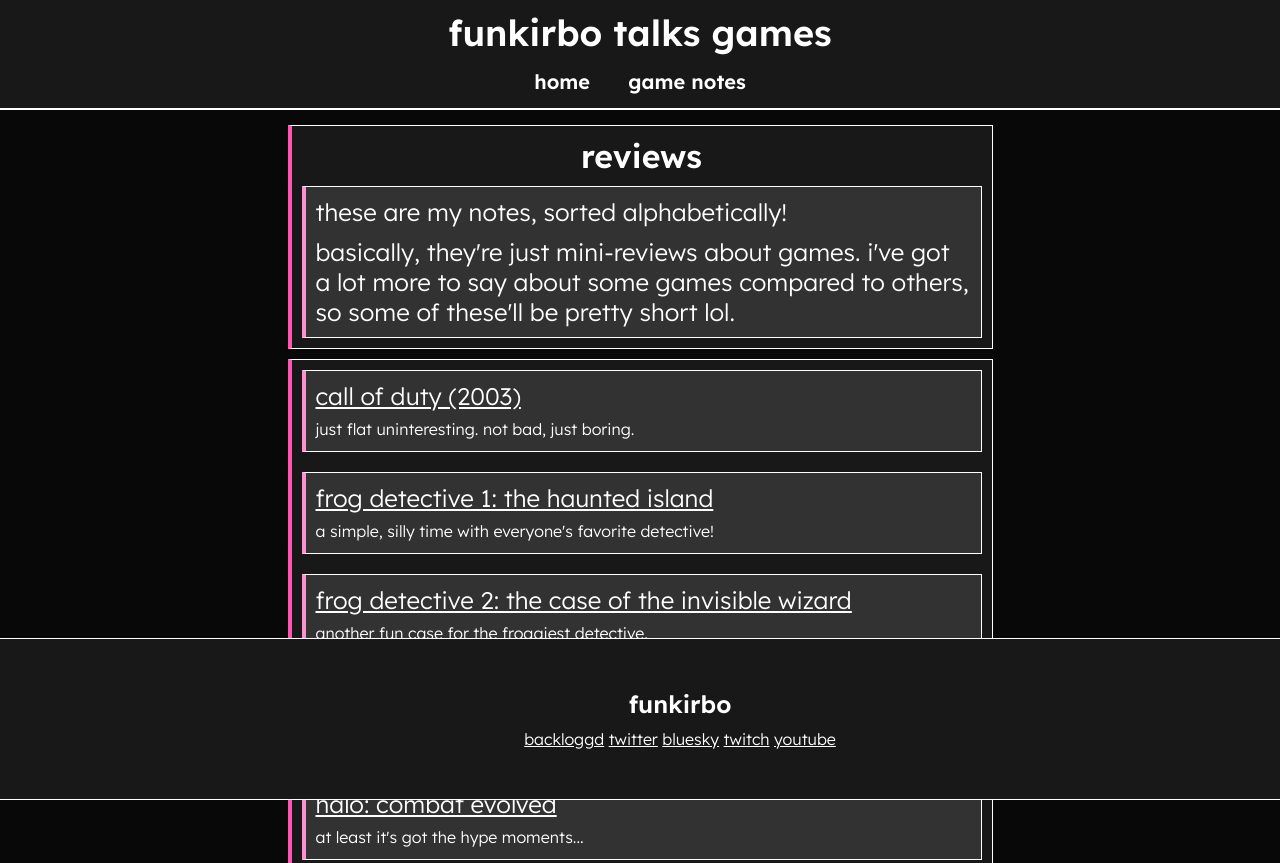
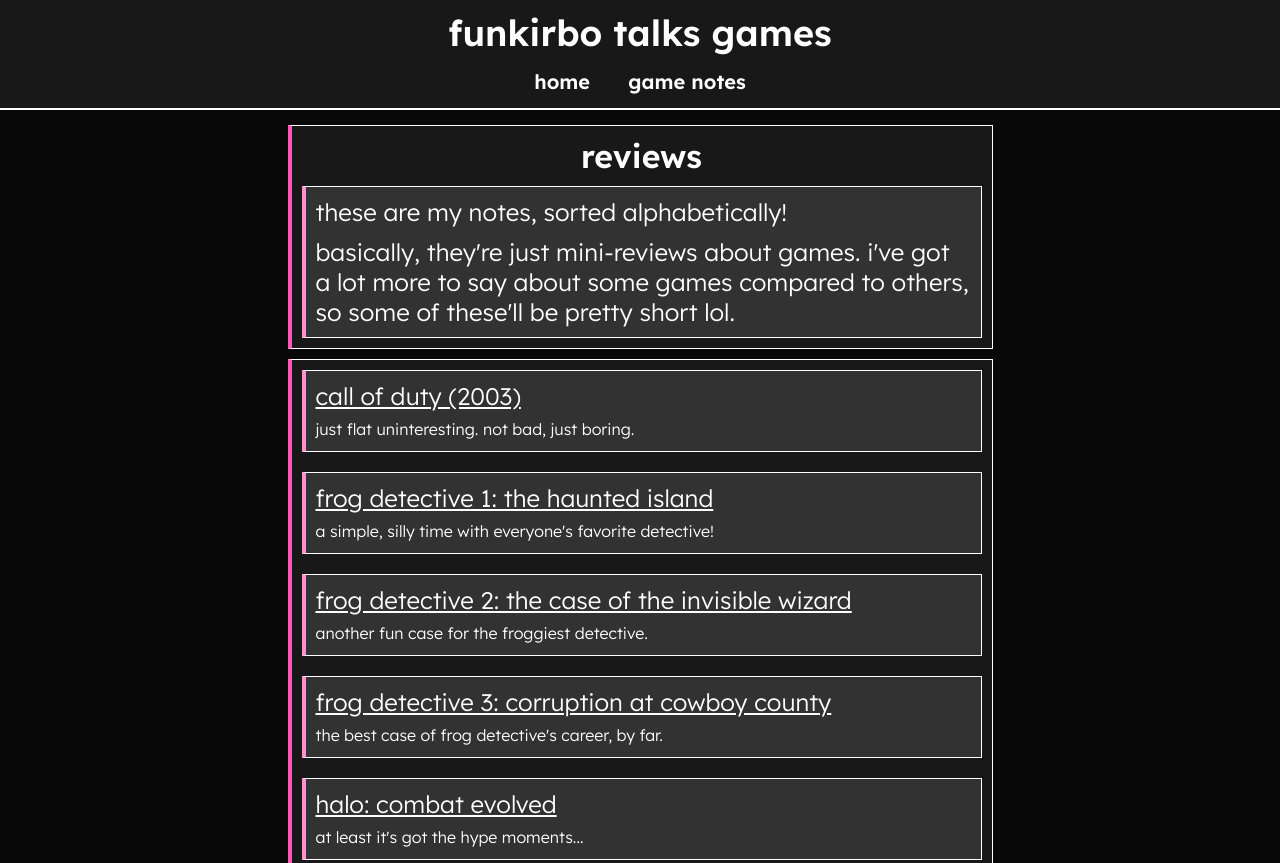
Before and after one commit to funkirbo/funkirbo, an Astro site: page /game_notes in a window 1280 px wide. Shown: the top 863 px of the page. Built offline with nearby package versions, Linux system fonts and the light colour scheme; Astro itself is replaced by a stand-in of ours.

Commit message:
no more footer >:(

```diff
--- a/src/components/footer.astro
+++ /dev/null
@@ -1,15 +0,0 @@
----
-import "../styles/global.css";
----
-<footer>
-    <div style="background-color:#181818; padding:40px; margin-top:25px;border-top:1px solid white;border-bottom:1px solid white;position:fixed;bottom:0;width:100%;">
-        <p class = "bold"style="text-align:center;">funkirbo</p>
-        <p style="text-align:center; font-size:16px;">
-            <a href = "https://backloggd.com/u/funkirbo/" style="text-align:center;">backloggd</a>
-            <a href = "https://twitter.com/funkirbo/" style="text-align:center;">twitter</a>
-            <a href = "https://bsky.app/profile/funkirbo.bsky.social" style="text-align:center;">bluesky</a>
-            <a href = "https://twitch.tv/funkirbo/" style="text-align:center;">twitch</a>
-            <a href = "https://youtube.com/@funkirbo" style="text-align:center;">youtube</a>
-        </p>
-    </div>
-</footer>
--- a/src/layouts/BaseLayout.astro
+++ b/src/layouts/BaseLayout.astro
@@ -1,6 +1,5 @@
 ---
 import Header from '../components/header.astro';
-import Footer from '../components/footer.astro';
 import "../styles/global.css";
 
 const { pageTitle } = Astro.props;
@@ -23,7 +22,6 @@ const { pageImage } = Astro.props;
 		<Header />
 		<div style="margin-bottom:125px;"></div>
 		<slot />
-		<div style="margin-top:175px;"></div>
-		<Footer />
+		<div style="margin-top:25px;"></div>
     </body>
 </html>
```
